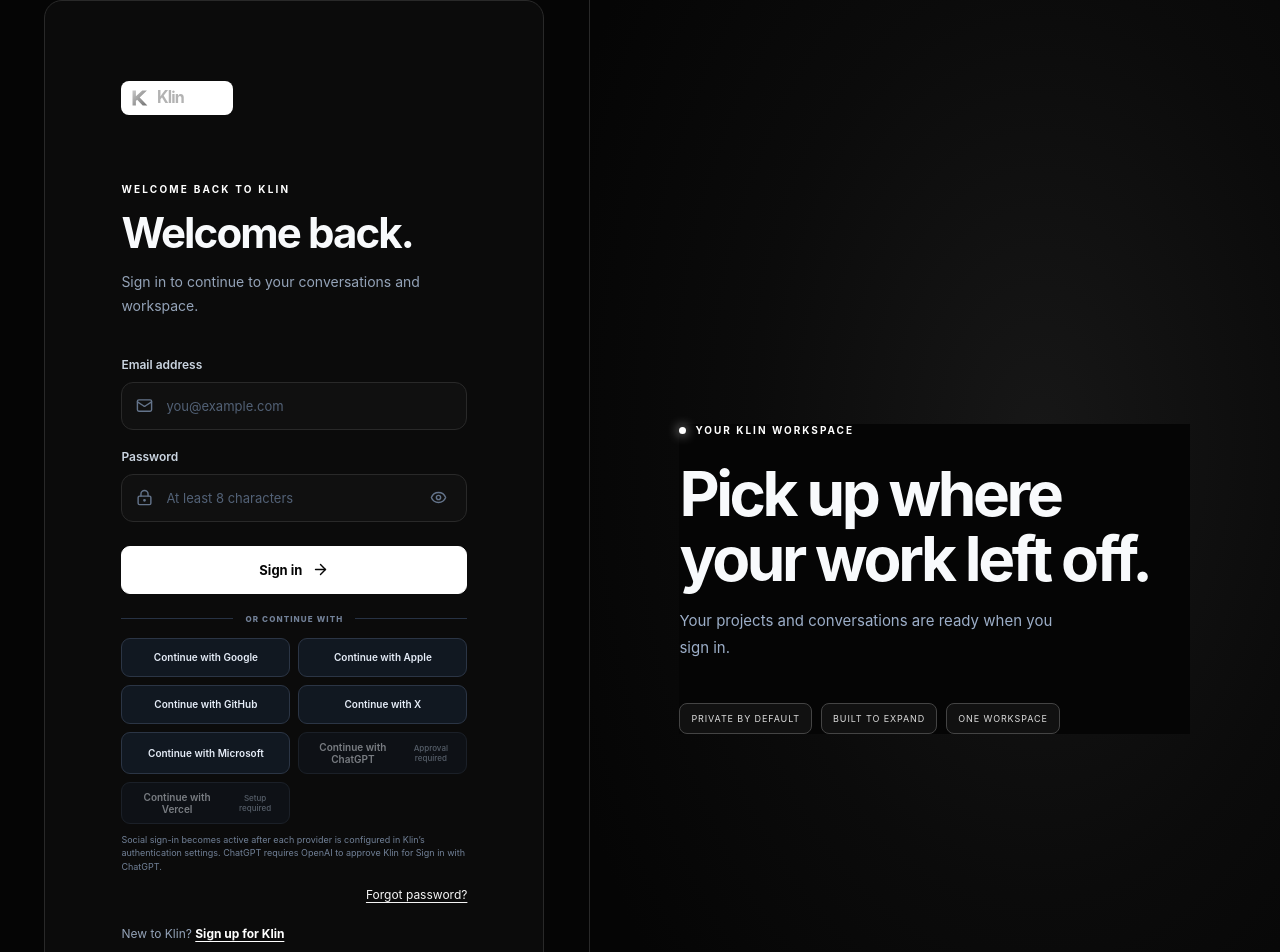
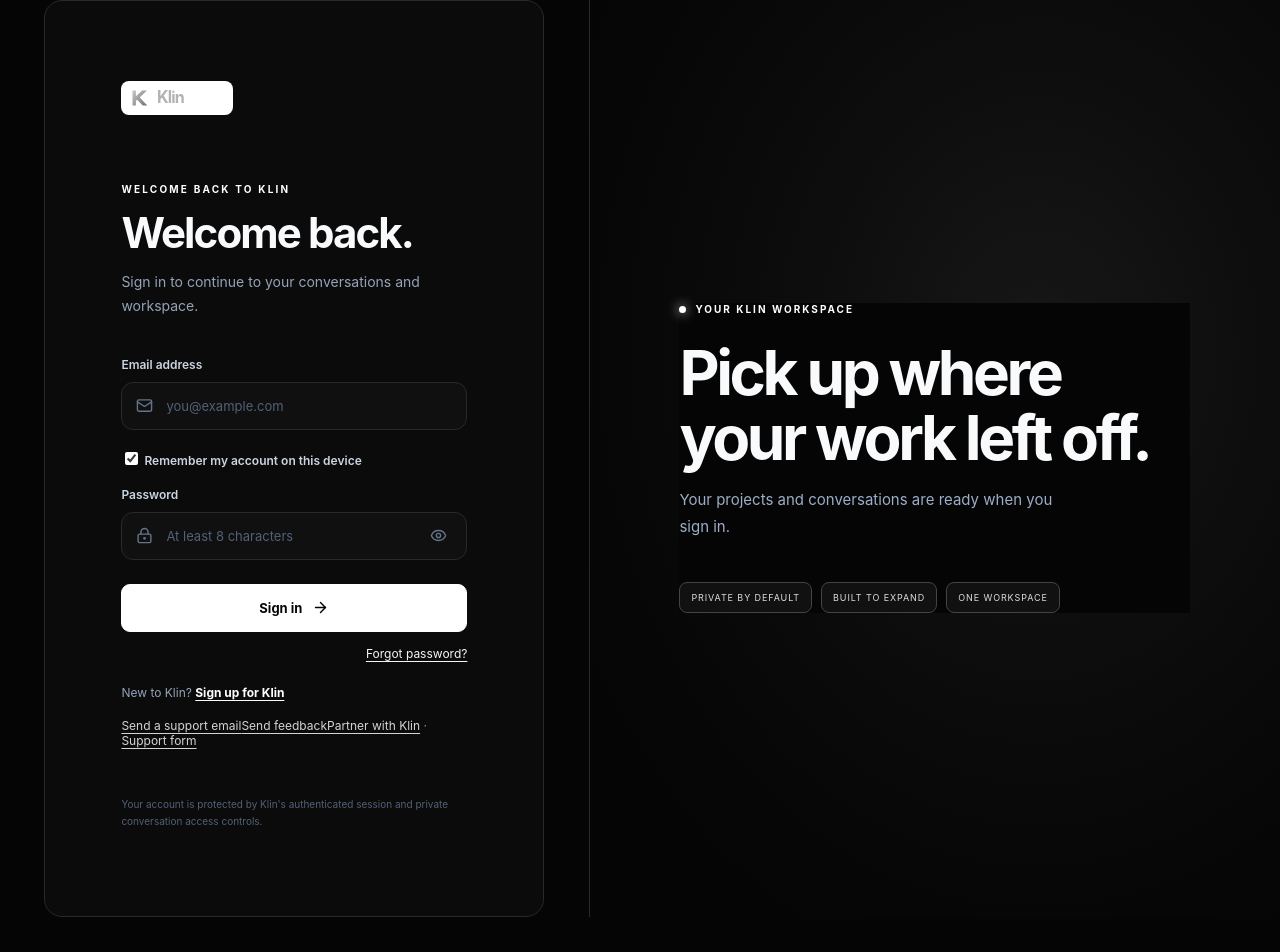
Before and after one commit to skiveens67-stack/klin.Ai, a Next.js app: page /login in a window 1280 px wide. Shown: the top 952 px of the page. After the commit the page ends 917 px from the top, so only its background shows below. Built offline with nearby package versions, Linux system fonts and the light colour scheme.

Commit message:
Remove unavailable social sign-in and remember account email

```diff
--- a/components/auth/AuthForm.tsx
+++ b/components/auth/AuthForm.tsx
@@ -7,7 +7,6 @@ import Link from "next/link";
 import { ArrowRight, Eye, EyeOff, LockKeyhole, Mail } from "lucide-react";
 import { createSupabaseBrowserClient } from "@/lib/supabase/browser";
 import KlinLoading from "@/components/brand/KlinLoading";
-import type { Provider } from "@supabase/supabase-js";
 
 type Props = { mode: "login" | "signup"; initialError?: string };
 
@@ -18,9 +17,16 @@ export default function AuthForm({ mode, initialError }: Props) {
   const [password, setPassword] = useState("");
   const [verificationCode, setVerificationCode] = useState("");
   const [verificationPending, setVerificationPending] = useState(false);
+  const [rememberAccount, setRememberAccount] = useState(true);
 
   useEffect(() => {
-    if (mode !== "signup") return;
+    if (mode === "login") {
+      try {
+        const remembered = window.localStorage.getItem("klin.rememberedEmail");
+        if (remembered) setEmail(remembered);
+      } catch { /* Storage may be unavailable. */ }
+      return;
+    }
     try {
       const savedEmail = window.localStorage.getItem("klin.pendingSignupEmail");
       if (savedEmail) {
@@ -38,27 +44,6 @@ export default function AuthForm({ mode, initialError }: Props) {
     : "");
 
   const [error, setError] = useState("");
-  const customChatGPTEnabled = false;
-  const customVercelEnabled = false;
-
-  const signInWithProvider = async (provider: string) => {
-    setError("");
-    setBusy(true);
-    try {
-      if (provider.startsWith("custom:")) {
-        throw new Error("This sign-in provider is not enabled yet.");
-      }
-      const supabase = createSupabaseBrowserClient();
-      const { error: providerError } = await supabase.auth.signInWithOAuth({
-        provider: provider as Provider,
-        options: { redirectTo: `${window.location.origin}/auth/callback` },
-      });
-      if (providerError) throw providerError;
-    } catch (caught) {
-      setError(caught instanceof Error ? caught.message : "Unable to start social sign-in.");
-      setBusy(false);
-    }
-  };
 
   const submit = async (event: FormEvent<HTMLFormElement>) => {
     event.preventDefault();
@@ -70,6 +55,10 @@ export default function AuthForm({ mode, initialError }: Props) {
         const supabase = createSupabaseBrowserClient();
         const { error: authError } = await supabase.auth.signInWithPassword({ email: email.trim(), password });
         if (authError) throw authError;
+        try {
+          if (rememberAccount) window.localStorage.setItem("klin.rememberedEmail", email.trim());
+          else window.localStorage.removeItem("klin.rememberedEmail");
+        } catch { /* Supabase session cookies still keep the signed-in session. */ }
         redirectAfterLoading = true;
       } else if (verificationPending) {
         const supabase = createSupabaseBrowserClient();
@@ -119,6 +108,7 @@ export default function AuthForm({ mode, initialError }: Props) {
           {mode === "signup" && !verificationPending && <><label htmlFor="username">Username</label><div className="auth-input-wrap"><input id="username" type="text" autoComplete="username" required minLength={4} maxLength={49} value={username} onChange={e => setUsername(e.target.value)} placeholder="Choose a username" /></div><p className="auth-email-help">Use any name you like, from 4 to 49 characters.</p></>}
           <label htmlFor="email">Email address</label>
           <div className="auth-input-wrap"><Mail size={17} /><input id="email" type="email" autoComplete="email" required maxLength={254} value={email} onChange={e => setEmail(e.target.value)} placeholder="you@example.com" readOnly={mode === "signup" && verificationPending} /></div>
+          {mode === "login" && <label className="auth-remember-account"><input type="checkbox" checked={rememberAccount} onChange={event => setRememberAccount(event.target.checked)} /> <span>Remember my account on this device</span></label>}
           {mode === "signup" && verificationPending ? <>
             <label htmlFor="verification-code">Six-digit email code</label>
             <div className="auth-input-wrap"><LockKeyhole size={17} /><input id="verification-code" type="text" inputMode="numeric" autoComplete="one-time-code" pattern="[0-9]{6}" maxLength={6} minLength={6} required value={verificationCode} onChange={e => setVerificationCode(e.target.value.replace(/\D/g, "").slice(0, 6))} placeholder="000000" /></div>
@@ -134,29 +124,6 @@ export default function AuthForm({ mode, initialError }: Props) {
           {mode === "signup" && verificationPending && <a className="auth-gmail-link" href="https://mail.google.com/mail/u/0/#inbox" target="_blank" rel="noopener noreferrer">Open Gmail in a new tab</a>}
           {mode === "signup" && verificationPending && <button className="auth-secondary" type="button" onClick={() => { setVerificationPending(false); setVerificationCode(""); setMessage(""); setError(""); try { window.localStorage.removeItem("klin.pendingSignupEmail"); } catch { /* Ignore storage cleanup errors. */ } }}>I forgot this email / I no longer use it — change email</button>}
         </form>
-        <div className="auth-social">
-          <div className="auth-social-divider"><span>OR CONTINUE WITH</span></div>
-          <div className="auth-social-grid">
-            {[
-              { label: "Google", provider: "google" },
-              { label: "Apple", provider: "apple" },
-              { label: "GitHub", provider: "github" },
-              { label: "X", provider: "twitter" },
-              { label: "Microsoft", provider: "azure" },
-            ].map((item) => (
-              <button type="button" key={item.provider} disabled={busy} onClick={() => void signInWithProvider(item.provider)}>
-                Continue with {item.label}
-              </button>
-            ))}
-            <button type="button" disabled={busy || !customChatGPTEnabled} onClick={() => void signInWithProvider("custom:openai-chatgpt")}>
-              Continue with ChatGPT {!customChatGPTEnabled && <small>Approval required</small>}
-            </button>
-            <button type="button" disabled={busy || !customVercelEnabled} onClick={() => void signInWithProvider("custom:vercel")}>
-              Continue with Vercel {!customVercelEnabled && <small>Setup required</small>}
-            </button>
-          </div>
-          <p className="auth-social-note">Social sign-in becomes active after each provider is configured in Klin’s authentication settings. ChatGPT requires OpenAI to approve Klin for Sign in with ChatGPT.</p>
-        </div>
         {mode === "signup" && verificationPending && <p className="auth-email-help">Can’t access this inbox? <Link href="/support">Contact Klin Support</Link> if you need help recovering access.</p>}
         {mode === "login" && <p className="auth-forgot"><Link href="/forgot-password">Forgot password?</Link></p>}
         <p className="auth-switch">{mode === "login" ? "New to Klin?" : "Already have an account?"} <Link href={mode === "login" ? "/signup" : "/login"}>{mode === "login" ? "Sign up for Klin" : "Sign in instead"}</Link></p>
```
